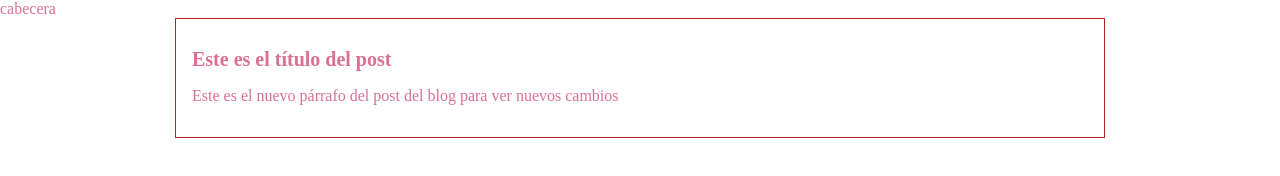
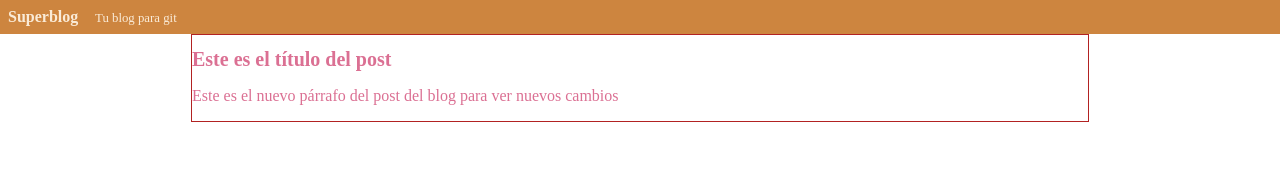
Before and after one commit to AgathaCh/superblog, a plain HTML site: page index.html in a window 1280 px wide. Drawn offline with Linux system fonts and the light colour scheme.

Commit message:
Cambios en el estilo y en el blog

```diff
--- a/css/style.css
+++ b/css/style.css
@@ -7,9 +7,25 @@ body {
     padding: 0;
 }
 
+#cabecera {
+    background:peru;
+    color:antiquewhite;
+    margin: 0;
+    font-weight:bold;
+    box-shadow: 0px 2px 50px 0px rgba(0,0,0,0,75);
+    padding: 0.5em;
+}
+
+#cabecera #tagline {
+    padding: 0 0 0 1em;
+    font-weight: normal;
+    font-size: 0.8em;
+}
+
+
 #post {
     width: 70%;
-    padding:1em;
+    padding:0;
     text-align: left;
     border: 1px solid firebrick;
     margin: 0 auto;
--- a/index.html
+++ b/index.html
@@ -10,7 +10,7 @@
 <body>
     <div id="container">
         <div id="cabecera">
-            cabecera
+            Superblog <span id="tagline">Tu blog para git</span>
         </div>
     </div>
     <div id="post">
```
